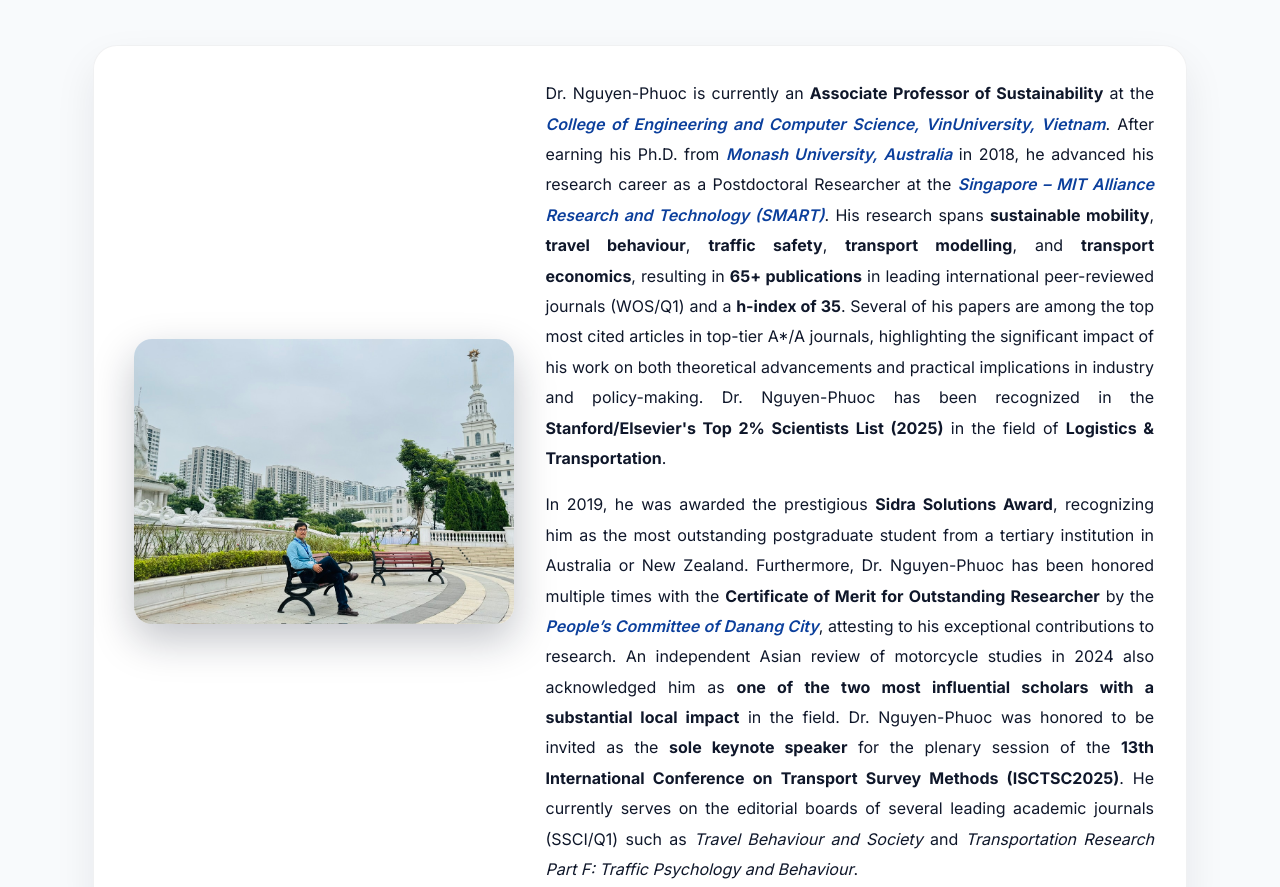
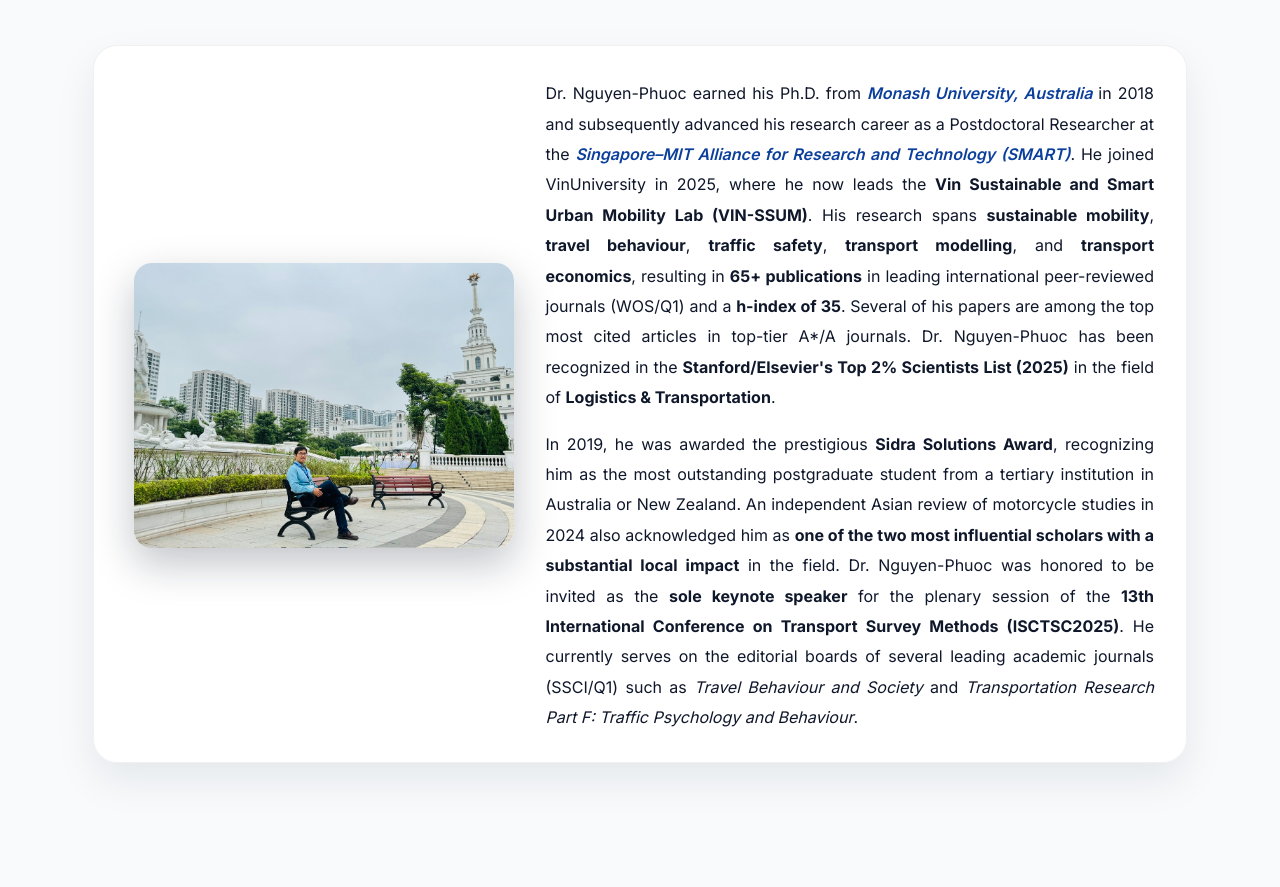
Before and after one commit to npqduy/npqduy.github.io, a plain HTML site: page index.html in a window 1280 px wide. Shown: the part 670-1557 px from the top of the page. Drawn offline with nearby package versions, Linux system fonts and the light colour scheme.

Commit message:
Update index.html

```diff
--- a/index.html
+++ b/index.html
@@ -664,33 +664,35 @@
           </div>
           <div class="bio-text">
             <p>
-              Dr. Nguyen-Phuoc is currently an <strong>Associate Professor of Sustainability</strong> at the
-              <span class="institution">College of Engineering and Computer Science, VinUniversity, Vietnam</span>.
-              After earning his Ph.D. from <span class="institution">Monash University, Australia</span> in 2018, he advanced his research
+  Dr. Nguyen-Phuoc earned his Ph.D. from
+  <span class="institution">Monash University, Australia</span> in 2018 and subsequently advanced his research
   career as a Postdoctoral Researcher at the
-              <span class="institution">Singapore – MIT Alliance Research and Technology (SMART)</span>.
-              His research spans <strong>sustainable mobility</strong>, <strong>travel behaviour</strong>, <strong>traffic safety</strong>,
-              <strong>transport modelling</strong>, and <strong>transport economics</strong>, resulting in
-              <strong>65+ publications</strong> in leading international peer-reviewed journals (WOS/Q1) and a
-              <strong>h-index of 35</strong>. Several of his papers are among the top most cited articles in top-tier A*/A journals,
-              highlighting the significant impact of his work on both theoretical advancements and practical implications in industry and
-              policy-making. Dr. Nguyen-Phuoc has been recognized in the
+  <span class="institution">Singapore–MIT Alliance for Research and Technology (SMART)</span>.
+  He joined VinUniversity in 2025, where he now leads the
+  <strong>Vin Sustainable and Smart Urban Mobility Lab (VIN-SSUM)</strong>.
+  His research spans <strong>sustainable mobility</strong>, <strong>travel behaviour</strong>,
+  <strong>traffic safety</strong>, <strong>transport modelling</strong>, and
+  <strong>transport economics</strong>, resulting in
+  <strong>65+ publications</strong> in leading international peer-reviewed journals (WOS/Q1)
+  and a <strong>h-index of 35</strong>. Several of his papers are among the top most cited articles
+  in top-tier A*/A journals. Dr. Nguyen-Phuoc has been recognized in the
   <strong>Stanford/Elsevier's Top 2% Scientists List (2025)</strong> in the field of
   <strong>Logistics &amp; Transportation</strong>.
 </p>
+
 <p>
-              In 2019, he was awarded the prestigious <strong>Sidra Solutions Award</strong>, recognizing him as the most outstanding
-              postgraduate student from a tertiary institution in Australia or New Zealand. Furthermore, Dr. Nguyen-Phuoc has been honored
-              multiple times with the <strong>Certificate of Merit for Outstanding Researcher</strong> by the
-              <span class="institution">People’s Committee of Danang City</span>, attesting to his exceptional contributions to research.
+  In 2019, he was awarded the prestigious <strong>Sidra Solutions Award</strong>, recognizing him as the most
+  outstanding postgraduate student from a tertiary institution in Australia or New Zealand.
   An independent Asian review of motorcycle studies in 2024 also acknowledged him as
-              <strong>one of the two most influential scholars with a substantial local impact</strong> in the field. Dr. Nguyen-Phuoc was
-              honored to be invited as the <strong>sole keynote speaker</strong> for the plenary session of the
-              <strong>13th International Conference on Transport Survey Methods (ISCTSC2025)</strong>. He currently serves on the editorial
-              boards of several leading academic journals (SSCI/Q1) such as
+  <strong>one of the two most influential scholars with a substantial local impact</strong>
+  in the field. Dr. Nguyen-Phuoc was honored to be invited as the
+  <strong>sole keynote speaker</strong> for the plenary session of the
+  <strong>13th International Conference on Transport Survey Methods (ISCTSC2025)</strong>.
+  He currently serves on the editorial boards of several leading academic journals (SSCI/Q1) such as
   <em>Travel Behaviour and Society</em> and
   <em>Transportation Research Part F: Traffic Psychology and Behaviour</em>.
 </p>
+
           </div>
         </div>
       </div>
```
Lines whose indentation alone changed are shown as unchanged.
